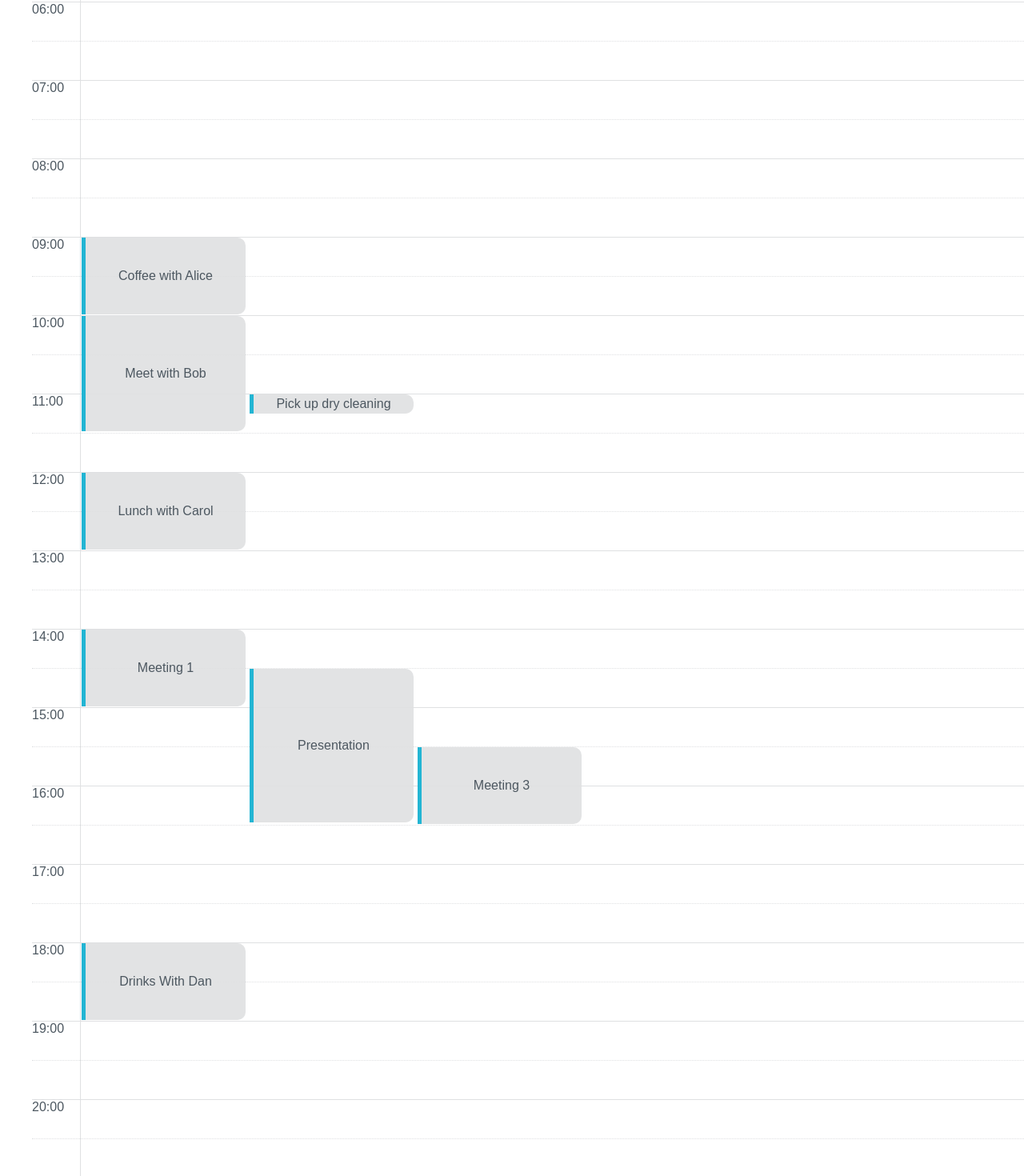
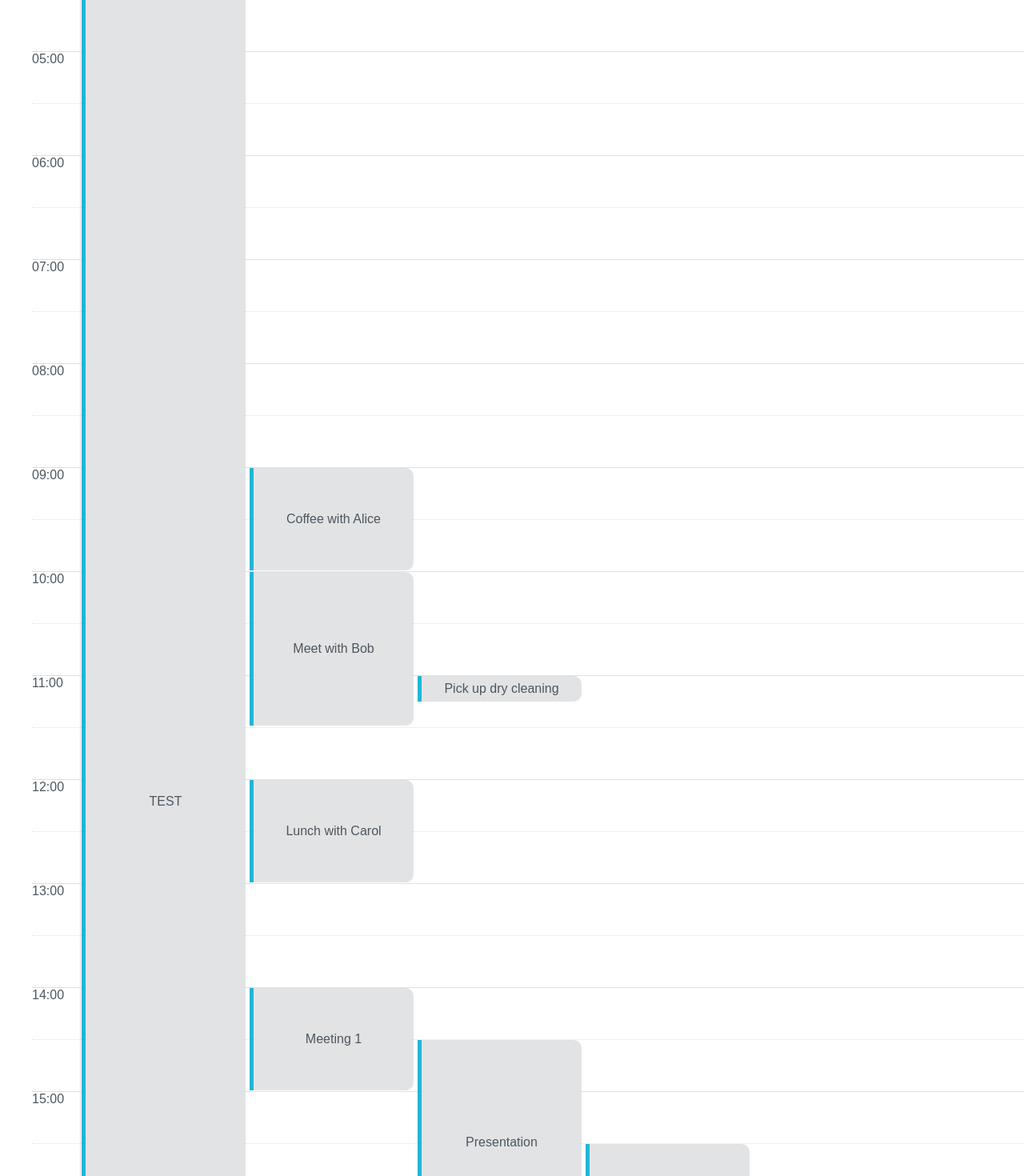
Before and after one commit to mpcen/dayscheduler, a React (Create React App) app: page / in a window 1280 px wide. Shown: the part 620-2090 px from the top of the page at 80% size. Built offline with nearby package versions, Linux system fonts and the light colour scheme.

Commit message:
Fixed a bug that was casing some bad overlapage. fixed by sorting inplace on the event input

```diff
--- a/src/components/DaySchedule.js
+++ b/src/components/DaySchedule.js
@@ -35,6 +35,14 @@ class DaySchedule extends Component {
 			});
 
 		//process any events that were predefined from an external source (ex: included json file)
+		prescheduledEvents.sort((eventA, eventB) => {
+			if(Number(eventA.end.replace(':', '.')) === Number(eventB.end.replace(':', '.'))) {
+				return Number(eventA.start.replace(':', '.')) - Number(eventB.start.replace(':', '.'));
+			}
+			return Number(eventA.end.replace(':', '.')) - Number(eventB.end.replace(':', '.'));
+		})
+
+
 		prescheduledEvents.forEach(preScheduledEvent => {
 			const
 				eventStart = moment(preScheduledEvent.start, 'HH:mm'),
--- a/src/components/TimeBlock.js
+++ b/src/components/TimeBlock.js
@@ -8,7 +8,6 @@ const TimeBlock = ({timeBlock}) => {
 	let timeBlockClass = `TimeBlock ${minute}`;
 
 	function renderTimeBlock(timeBlock) {
-		console.log(timeBlock)
 		if(timeBlock.events.length)
 			return timeBlock.events.map((event, index) => {
 				if(!event.title)
@@ -25,9 +24,7 @@ const TimeBlock = ({timeBlock}) => {
 					);
 				} else {
 					return (
-						<div key={index} className="event empty-event">
-
-						</div>
+						<div key={index} className="event empty-event"></div>
 					);
 				}
 			});
--- a/src/data/eventData.json
+++ b/src/data/eventData.json
@@ -1,6 +1,11 @@
 {
     "date": "Wed Mar 10 2027",
     "events": [
+        {
+            "title": "TEST",
+            "start": "01:30",
+            "end": "23:15"
+        },
         {
             "title": "Coffee with Alice",
             "start": "09:00",
--- a/src/styles/TimeBlock.css
+++ b/src/styles/TimeBlock.css
@@ -1,6 +1,6 @@
 .TimeBlock {
 	display: flex;
-	height: 24px;
+	height: 32px;
 }
 
 .TimeBlock .time-container {
@@ -45,8 +45,7 @@
 	background: rgba(223,224,226, 0.9);
 	border-left: 5px solid #23B5D3;
 	color: #4C5760;
-	position: relative;
-	z-index: 99;
+	z-index: 1;
 }
 
 .TimeBlock .empty-event {
```
